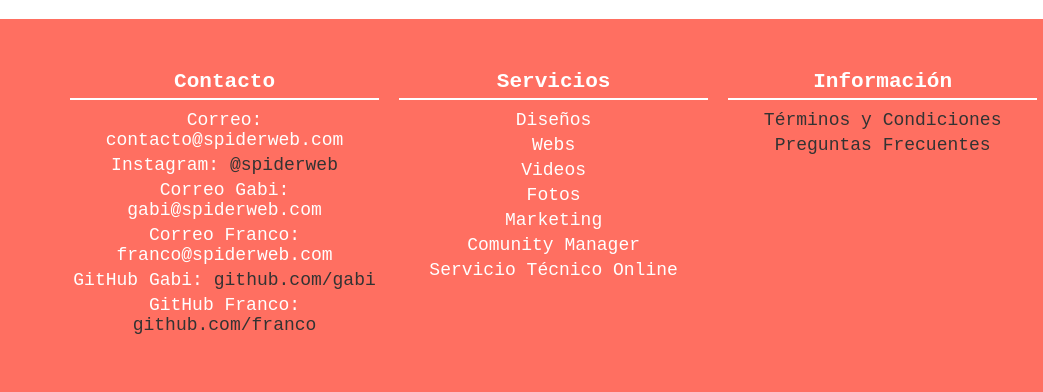
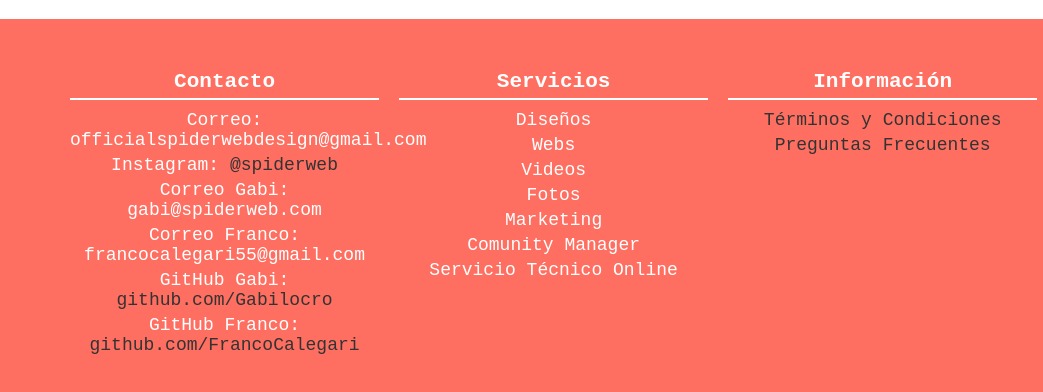
Before and after one commit to FrancoCalegari/SpiderWebTest, a plain HTML site: page index.html in a window 1280 px wide. Shown: the part 2574-2966 px from the top of the page, 0-1043 px from the left. Drawn offline with Linux system fonts and the light colour scheme.

Commit message:
fixlinks

```diff
--- a/index.html
+++ b/index.html
@@ -11,15 +11,15 @@
         <!-- Open Graph para Facebook -->
         <meta property="og:title" content="SpiderWeb - Diseño y Desarrollo Web">
         <meta property="og:description" content="Somos especialistas en diseño web, desarrollo y estrategias digitales para tu negocio.">
-        <meta property="og:image" content="https://www.spiderweb.com/assets/img/logo.svg">
-        <meta property="og:url" content="https://www.spiderweb.com">
+        <meta property="og:image" content="https://francocalegari.github.io/SpiderWebTest/assets/img/Webv1.png">
+        <meta property="og:url" content="https://francocalegari.github.io/SpiderWebTest/">
         <meta property="og:type" content="website">
 
         <!-- Twitter Card -->
         <meta name="twitter:card" content="summary_large_image">
         <meta name="twitter:title" content="SpiderWeb - Diseño y Desarrollo Web">
         <meta name="twitter:description" content="Impulsa tu marca con nuestros servicios digitales.">
-        <meta name="twitter:image" content="https://www.spiderweb.com/assets/img/logo.svg">
+        <meta name="twitter:image" content="https://francocalegari.github.io/SpiderWebTest/assets/img/Webv1.png">
 
         <title>SpiderWeb - Diseño y Desarrollo Web</title>
         <link rel="stylesheet" href="./assets/css/main.css">
@@ -192,7 +192,7 @@
             </div>
             <h3>SpiderWeb</h3>
             <div class="contact-buttons">
-                <button onclick="window.location.href='mailto:info@spiderweb.com'">Email</button>
+                <button onclick="window.location.href='mailto:officialspiderwebdesign@gmail.com'">Email</button>
                 <button onclick="window.location.href='tel:+123456789'">Llamar</button>
                 <button onclick="window.location.href='https://www.spiderweb.com'">Visitar Web</button>
             </div>
@@ -219,12 +219,12 @@
         <div class="footer-section">
             <h3>Contacto</h3>
             <ul>
-                <li>Correo: contacto@spiderweb.com</li>
+                <li>Correo: officialspiderwebdesign@gmail.com</li>
                 <li>Instagram: <a href="https://instagram.com/spiderweb">@spiderweb</a></li>
                 <li>Correo Gabi: gabi@spiderweb.com</li>
-                <li>Correo Franco: franco@spiderweb.com</li>
-                <li>GitHub Gabi: <a href="https://github.com/gabi">github.com/gabi</a></li>
-                <li>GitHub Franco: <a href="https://github.com/franco">github.com/franco</a></li>
+                <li>Correo Franco: francocalegari55@gmail.com</li>
+                <li>GitHub Gabi: <a href="https://github.com/Gabilocro">github.com/Gabilocro</a></li>
+                <li>GitHub Franco: <a href="https://github.com/FrancoCalegari">github.com/FrancoCalegari</a></li>
             </ul>
         </div>
         <div class="footer-section">
```
Also changed, not shown: assets/img/Webv1.png (added), assets/js/script.js (line endings or trailing spaces).
